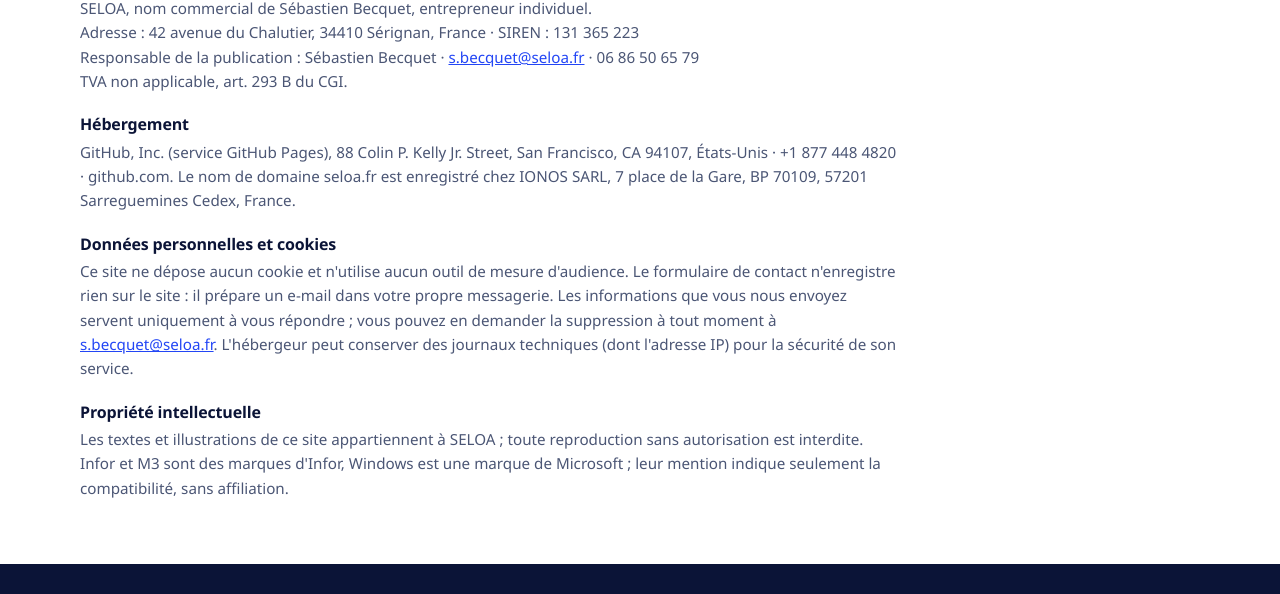
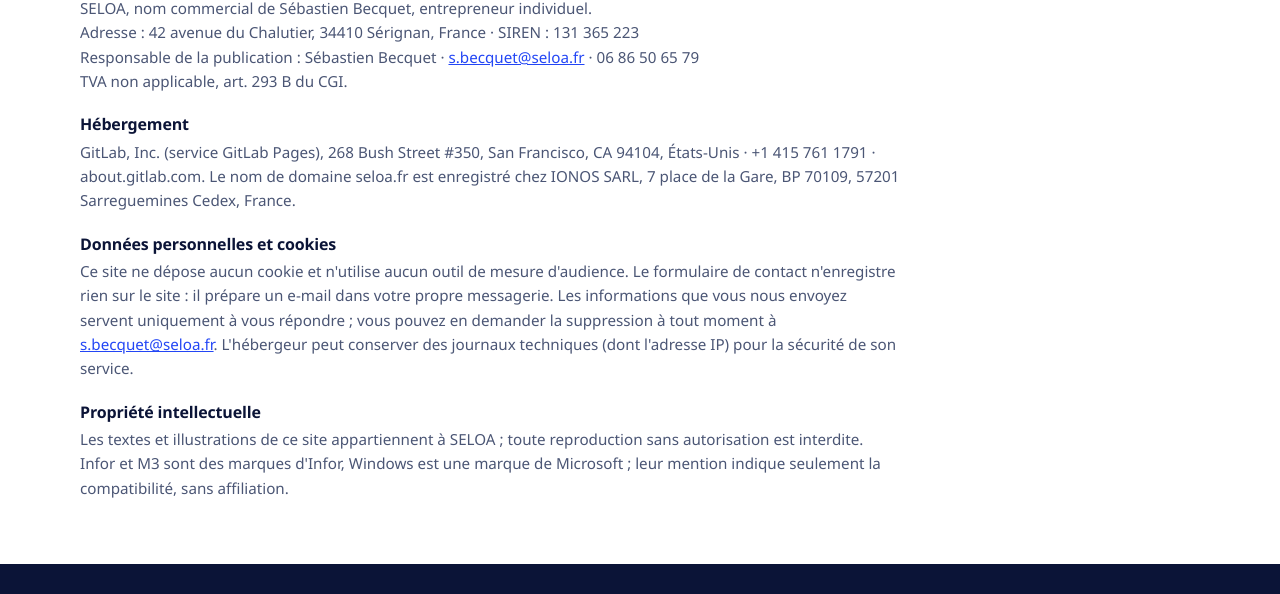
Before and after one commit to Okugy/site-seloa, a plain HTML site: page index.html in a window 1280 px wide. Shown: the part 8230-8824 px from the top of the page. Drawn offline with Linux system fonts and the light colour scheme.

Commit message:
Nouveau design : hébergeur GitLab dans les mentions légales
Co-Authored-By: Claude Opus 5.5 <noreply@anthropic.com>

```diff
--- a/index.html
+++ b/index.html
@@ -540,7 +540,7 @@ footer .legal{margin-top:40px;padding-top:20px;border-top:1px solid rgba(255,255
       Responsable de la publication : Sébastien Becquet · <a href="mailto:s.becquet@seloa.fr">s.becquet@seloa.fr</a> · 06 86 50 65 79<br>
       TVA non applicable, art. 293 B du CGI.</p>
       <h3>Hébergement</h3>
-      <p>GitHub, Inc. (service GitHub Pages), 88 Colin P. Kelly Jr. Street, San Francisco, CA 94107, États-Unis · +1 877 448 4820 · github.com. Le nom de domaine seloa.fr est enregistré chez IONOS SARL, 7 place de la Gare, BP 70109, 57201 Sarreguemines Cedex, France.</p>
+      <p>GitLab, Inc. (service GitLab Pages), 268 Bush Street #350, San Francisco, CA 94104, États-Unis · +1 415 761 1791 · about.gitlab.com. Le nom de domaine seloa.fr est enregistré chez IONOS SARL, 7 place de la Gare, BP 70109, 57201 Sarreguemines Cedex, France.</p>
       <h3>Données personnelles et cookies</h3>
       <p>Ce site ne dépose aucun cookie et n'utilise aucun outil de mesure d'audience. Le formulaire de contact n'enregistre rien sur le site : il prépare un e-mail dans votre propre messagerie. Les informations que vous nous envoyez servent uniquement à vous répondre ; vous pouvez en demander la suppression à tout moment à <a href="mailto:s.becquet@seloa.fr">s.becquet@seloa.fr</a>. L'hébergeur peut conserver des journaux techniques (dont l'adresse IP) pour la sécurité de son service.</p>
       <h3>Propriété intellectuelle</h3>
```
Also changed, not shown: 1 other file.
